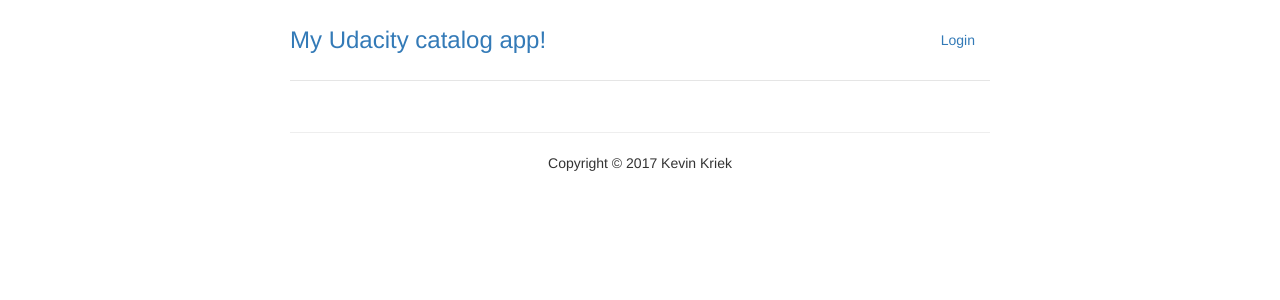
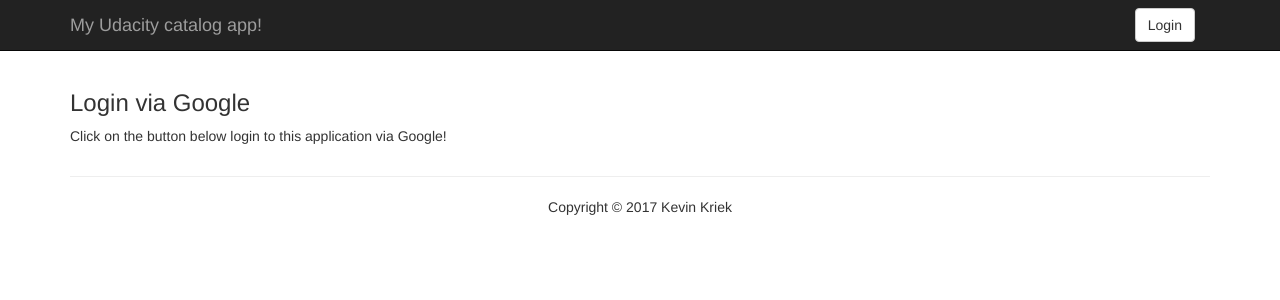
Before and after one commit to kevink1986/item-catalog, a Flask app: page /login in a window 1280 px wide. Shown: the top 300 px of the page. Run offline with Flask 2, Linux system fonts and the light colour scheme; parts of the project's set-up code (start-up, migrations or seed data) failed here and were passed over; some libraries are stand-ins or nearby versions.

Commit message:
Changed the look and feel of the application.

```diff
--- a/static/css/jumbotron-narrow.css
+++ b/static/css/jumbotron-narrow.css
@@ -1,6 +1,6 @@
 /* Space out content a bit */
 body {
-  padding-top: 20px;
+  padding-top: 70px;
   padding-bottom: 20px;
 }
 
@@ -13,16 +13,20 @@ body {
 }
 
 /* Custom page header */
-.header {
+/*.header {
   padding-bottom: 20px;
-  border-bottom: 1px solid #e5e5e5;
-}
+}*/
 
 /* Make the masthead heading the same height as the navigation */
 .header h3 {
   margin-top: 0;
   margin-bottom: 0;
   line-height: 40px;
+}
+
+.login-button {
+  float: right;;
+  margin-right: 15px;
 }
 
 /* Custom page footer */
@@ -33,12 +37,12 @@ body {
 }
 
 /* Customize container */
-@media (min-width: 768px) {
+/*@media (min-width: 768px) {
   .container {
-    max-width: 730px;
+    max-width: 960px;
   }
 }
-.container-narrow > hr {
+*/.container-narrow > hr {
   margin: 30px 0;
 }
 
@@ -70,9 +74,9 @@ body {
     padding-left: 0;
   }
   /* Space out the masthead */
-  .header {
+  /*.header {
     margin-bottom: 30px;
-  }
+  }*/
   /* Remove the bottom border on the jumbotron for visual effect */
   .jumbotron {
     border-bottom: 0;
--- a/templates/base.html
+++ b/templates/base.html
@@ -19,28 +19,25 @@
 
     </head>
     <body>
+
+        <nav class="navbar navbar-fixed-top navbar-inverse">
+            <div class="container">
+                <div class="navbar-header">
+                    <a class="navbar-brand" href="{{ url_for('showCatalog') }}">
+                    My Udacity catalog app!
+                    </a>
+                </div>
+                <div class="login-button">
+                {% if 'username' not in session %}
+                    <a type="button" class="btn btn-default navbar-btn" href="{{ url_for('showLogin') }}">Login</a>
+                {% else %}
+                    <a type="button" class="btn btn-default navbar-btn"  href="{{ url_for('disconnect') }}">Logout</a>
+                {% endif %}
+                </div>
+            </div>
+        </nav>
+
         <div class="container">
-
-            <div class="header clearfix">
-                <nav>
-                    <ul class="nav nav-pills pull-right">
-                        {% if 'username' not in session %}
-                            <li role="presentation" class="nav-link"><a href="{{ url_for('showLogin') }}">Login</a></li>
-                        {% else %}
-                            <li role="presentation" class="nav-link"><a href="{{ url_for('disconnect') }}">Logout</a></li>
-                        {% endif %}
-                    </ul>
-                </nav>
-                <h3 class="text-muted"><a href="{{ url_for('showCatalog') }}">My Udacity catalog app!</a></h3>
-            </div>
-
-            {% if error%}
-                <div class="row">
-                    <div class="col-md-12 text-center">
-                        <p class="bg-danger">{{error}}</p>
-                    </div>
-                </div>
-            {% endif %}
 
             {% block content%}
             {% endblock %}
@@ -59,5 +56,6 @@
             </footer>
 
         </div>
+
     </body>
 </html>
--- a/templates/deleteitem.html
+++ b/templates/deleteitem.html
@@ -7,7 +7,7 @@
         <p>Are you sure you want to delete this item?</p>
         <form action="#" method = 'post'>
             <button type="submit" class="btn btn-default delete" id="submit" type="submit">
-            <span class="glyphicon glyphicon-trash" aria-hidden="true"></span>Delete</button>
+            <span class="glyphicon glyphicon-trash" aria-hidden="true"></span> Delete</button>
             <a href = '{{url_for('showCatalog')}}'>
                 <button class="btn btn-default delete">
                 <span class="glyphicon glyphicon-remove" aria-hidden="true"></span> Cancel</button>
--- a/templates/item.html
+++ b/templates/item.html
@@ -2,7 +2,7 @@
 {% block content %}
 
 <div class="row">
-    <div class="col-sm-12">
+    <div class="col-sm-12 jumbotron">
     <h3>{{item.name}}</h3>
         <p>{{item.description}}</p>
         {% if 'username' in session %}
--- a/templates/login.html
+++ b/templates/login.html
@@ -3,6 +3,9 @@
 
 <div class="row">
     <div class="col-sm-12">
+
+        <h3>Login via Google</h3>
+        <p>Click on the button below login to this application via Google!</p>
 
         <div id="signInButton">
           <span class="g-signin"
```
Also changed, not shown: templates/additem.html (+12 -8 lines), templates/catalog.html (+10 -10 lines), templates/category.html (+10 -10 lines), templates/edititem.html (+12 -8 lines).
